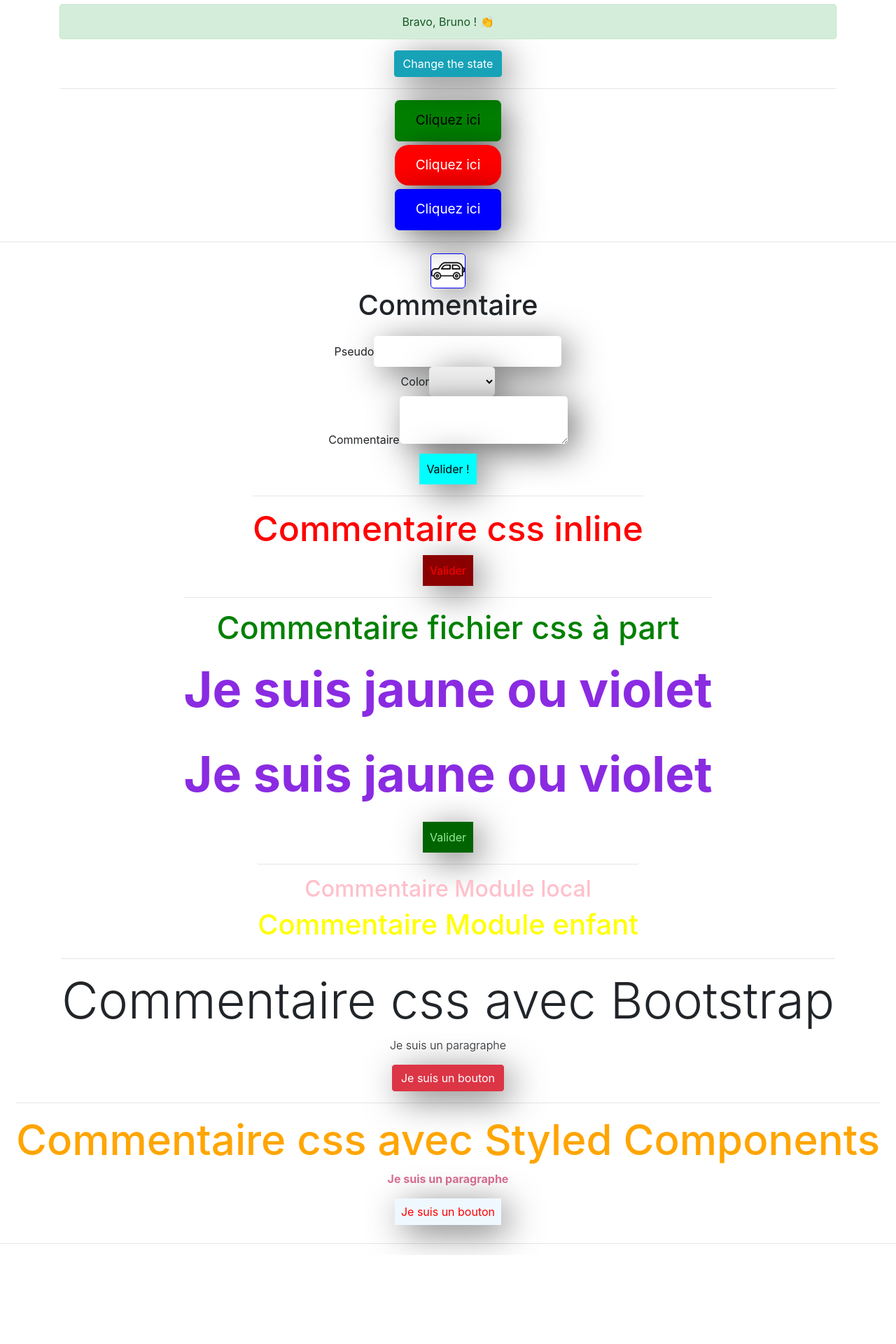
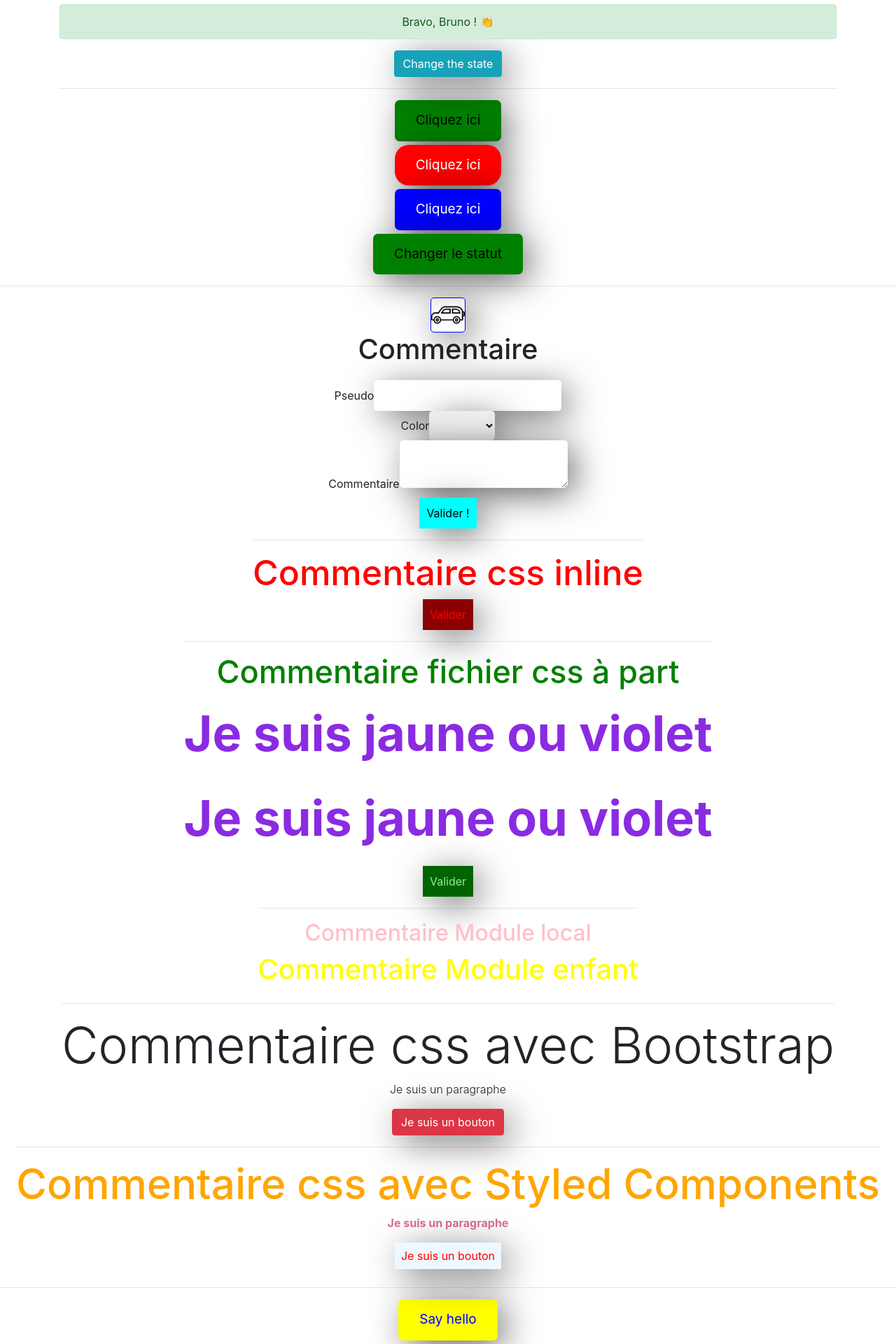
Before and after one commit to wendybaque/Cars-App-Udemy, a React (Create React App) app: page / in a window 1280 px wide. Shown: the part 1459-3379 px from the top of the page at 70% size. Before the commit the page ends 3252 px from the top, so only its background shows below. Built offline with nearby package versions, Linux system fonts and the light colour scheme.

Commit message:
Exercice + correction vidéo 49-50

```diff
--- a/src/App.js
+++ b/src/App.js
@@ -5,6 +5,7 @@ import Maman from './components/Maman';
 import Display from './components/Display';
 import Result from './components/Game';
 import Form from './components/Form';
+import CustomBtn from './components/CustomBtn';
 
 import './App.css';
 
@@ -50,6 +51,8 @@ changeViaInput = (e) => {
 }
 
   render() {
+    const sayHello = () => alert ("Hello world !");
+
     return (
       <div className="App">
         <Mycars title={this.state.title} color={this.state.color} />
@@ -69,6 +72,7 @@ changeViaInput = (e) => {
         <hr />
         <Form head={false}/>
         <hr />
+        <CustomBtn btnStyle={{backgroundColor:'yellow', color:'blue'}} handleClick={sayHello}>Say hello</CustomBtn>
       </div>
     );
   }
--- a/src/components/CustomBtn.jsx
+++ b/src/components/CustomBtn.jsx
@@ -1,4 +1,4 @@
-const customBtn = ({btnStyle, children}) => {
+const customBtn = ({btnStyle, children, handleClick}) => {
 
     const btn = {
         backgroundColor: 'grey',
@@ -14,7 +14,7 @@ const customBtn = ({btnStyle, children}) => {
     }
 
     return (
-        <button style={{...btn, ...btnStyle}}>
+        <button style={{...btn, ...btnStyle}} onClick={handleClick}>
             {children}
         </button>
     )
--- a/src/components/Game.jsx
+++ b/src/components/Game.jsx
@@ -72,6 +72,10 @@ class Result extends Component {
                 <CustomBtn btnStyle={successBtn}>Cliquez ici</CustomBtn>
                 <CustomBtn btnStyle={dangerBtn}>Cliquez ici</CustomBtn>
                 <CustomBtn btnStyle={{backgroundColor:'blue'}}>Cliquez ici</CustomBtn>
+
+                {/* Exercice onClick sur custom button vidéos 49-50 */}
+                <CustomBtn btnStyle={successBtn} handleClick={this.stateColor}>Changer le statut</CustomBtn>
+
             </div>
         )
     }
```
